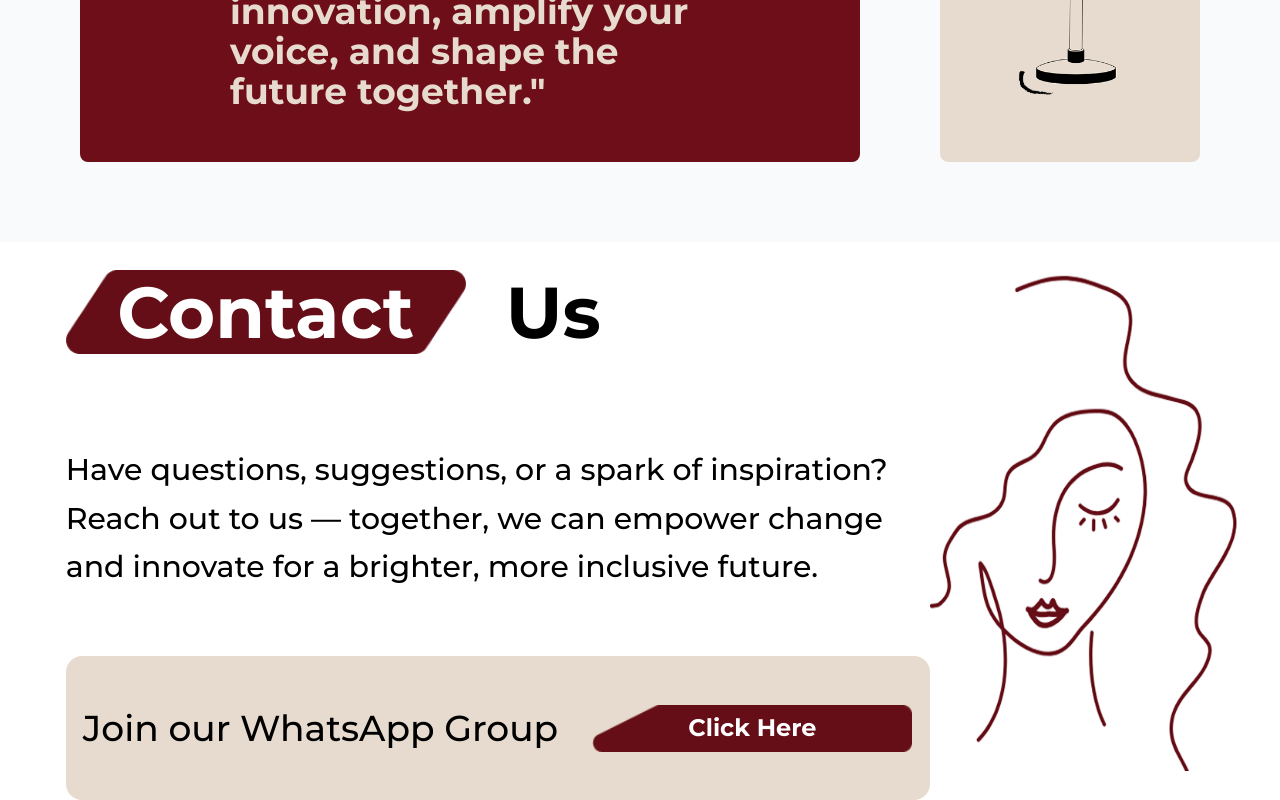
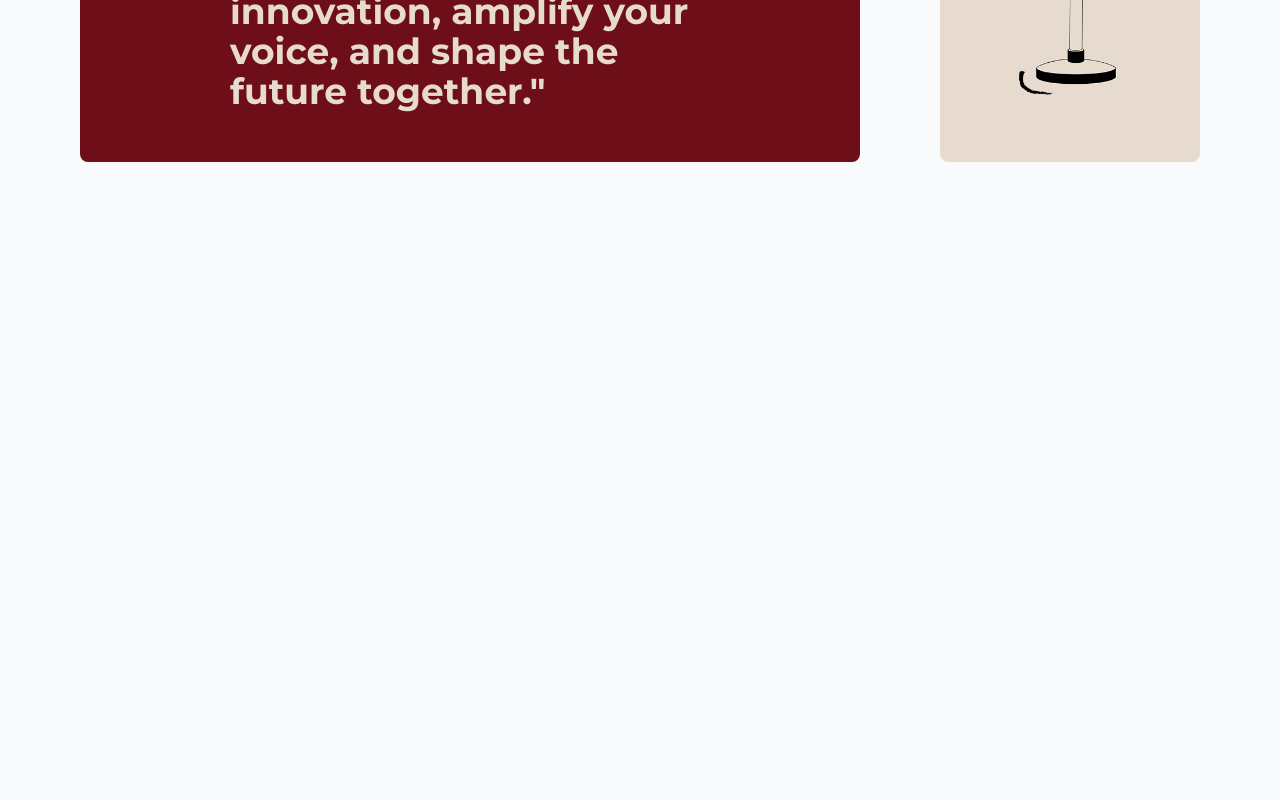
Before and after one commit to fossnsbm/femovate-2025, a Next.js app: page / in a window 1280 px wide. Shown: the part 1196-1996 px from the top of the page. After the commit the page ends 1438 px from the top, so only its background shows below. Built offline with nearby package versions, Linux system fonts and the light colour scheme.

Commit message:
resolve confilcts

```diff
--- a/app/page.tsx
+++ b/app/page.tsx
@@ -1,7 +1,7 @@
 import Image from "next/image";
 import Hero from "@/app/sections/hero";
 import Femovate from "@/app/sections/femovate";
-import ContactUs from "./sections/contactUs";
+
 
 export default function Home() {
   return (
@@ -9,7 +9,6 @@ export default function Home() {
     <Hero/>
     <Femovate/>
 
-      <ContactUs />
 
 
 
```
